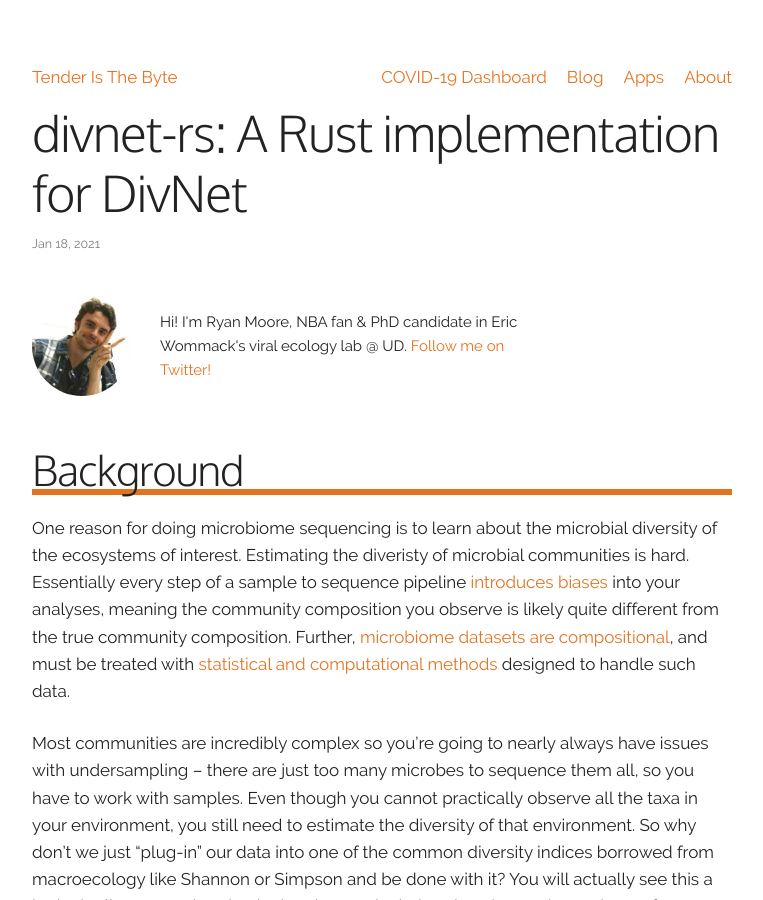
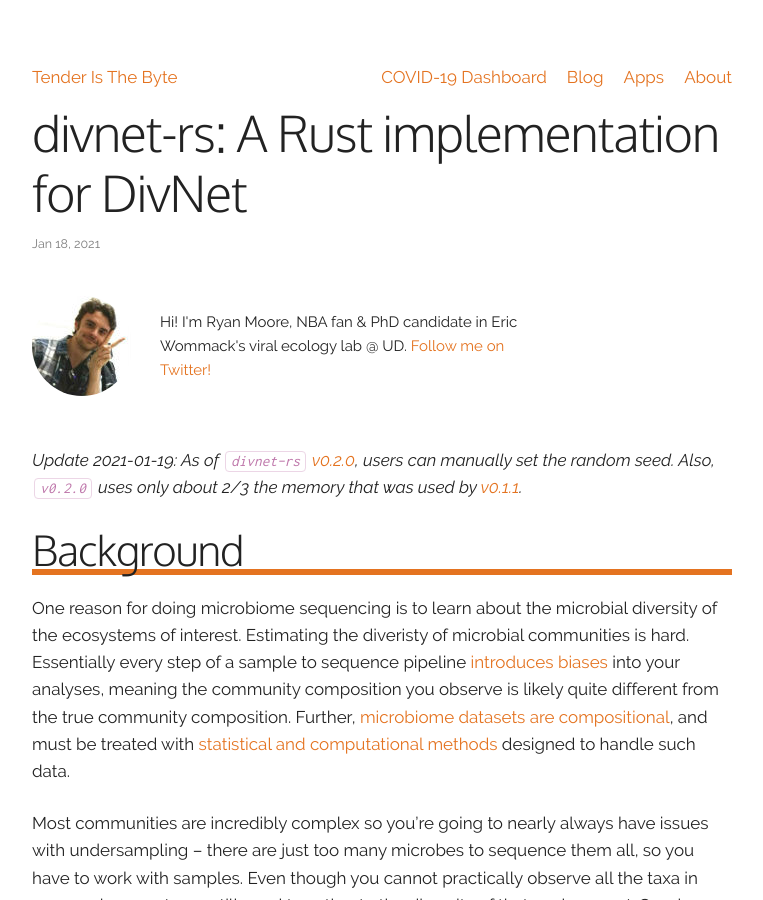
Before and after one commit to mooreryan/TenderIsTheByte, a Jekyll site: the page built from collections/_posts/2021-01-18-divnet-rust-implementation.md, in a window 1280 px wide and 900 px high. Shown: the whole window, without its empty margins (258-1021 px from the left). Built offline with Jekyll 4.4.1, drawn with Linux system fonts in a browser that asks for light colours.

Commit message:
Update divnet post

```diff
--- a/collections/_posts/2021-01-18-divnet-rust-implementation.md
+++ b/collections/_posts/2021-01-18-divnet-rust-implementation.md
@@ -7,6 +7,8 @@ categories: blog
 image: "/assets/img/posts/divnet_rs_intro/timing_425_350.png"
 twitter_share: https://ctt.ac/7l2c2
 ---
+
+_Update 2021-01-19: As of `divnet-rs` [v0.2.0](https://github.com/mooreryan/divnet-rs/releases/tag/v0.2.0), users can manually set the random seed. Also, `v0.2.0` uses only about 2/3 the memory that was used by [v0.1.1](https://github.com/mooreryan/divnet-rs/releases/tag/v0.1.1)._
 
 ## Background
 
```
